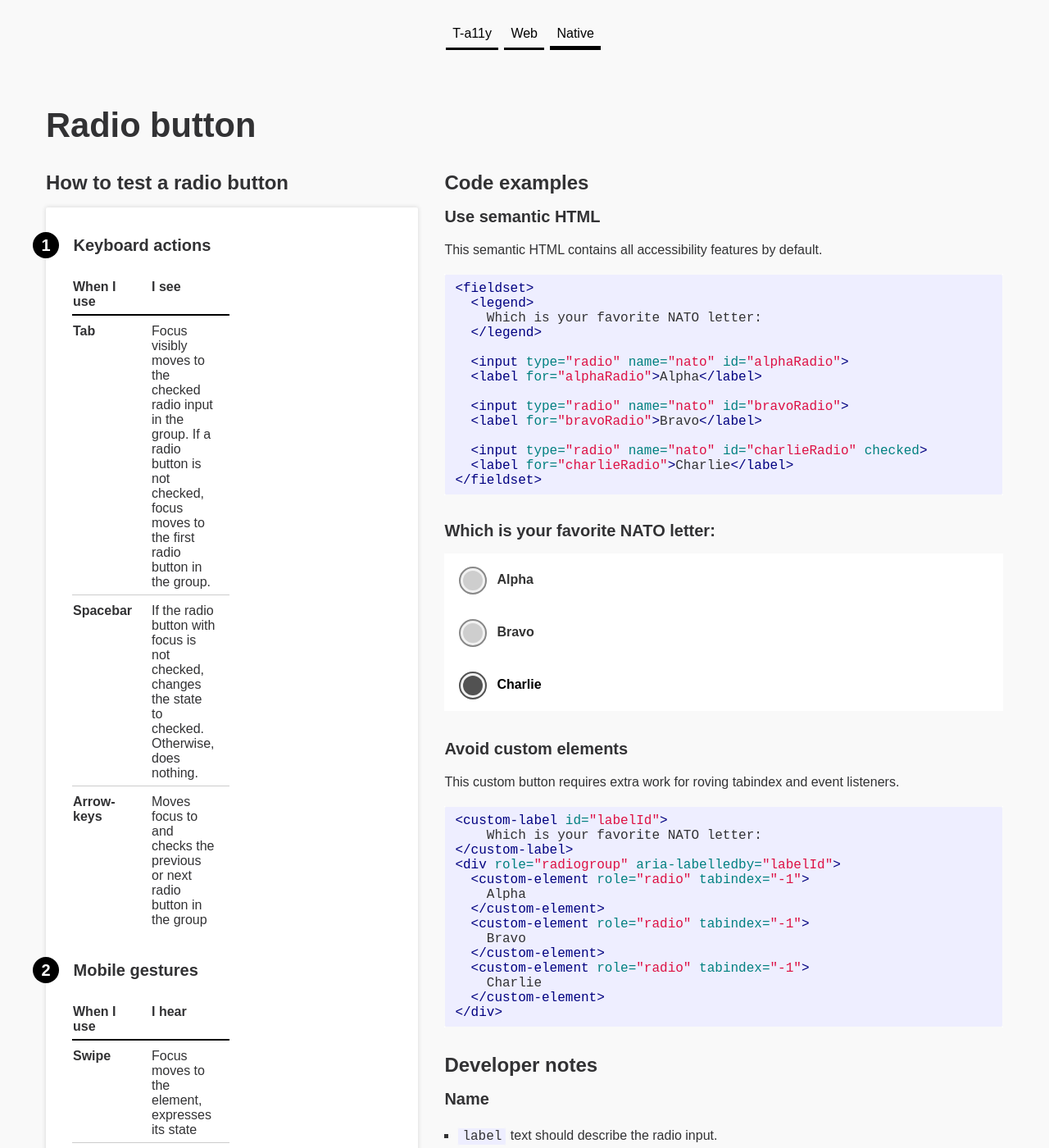
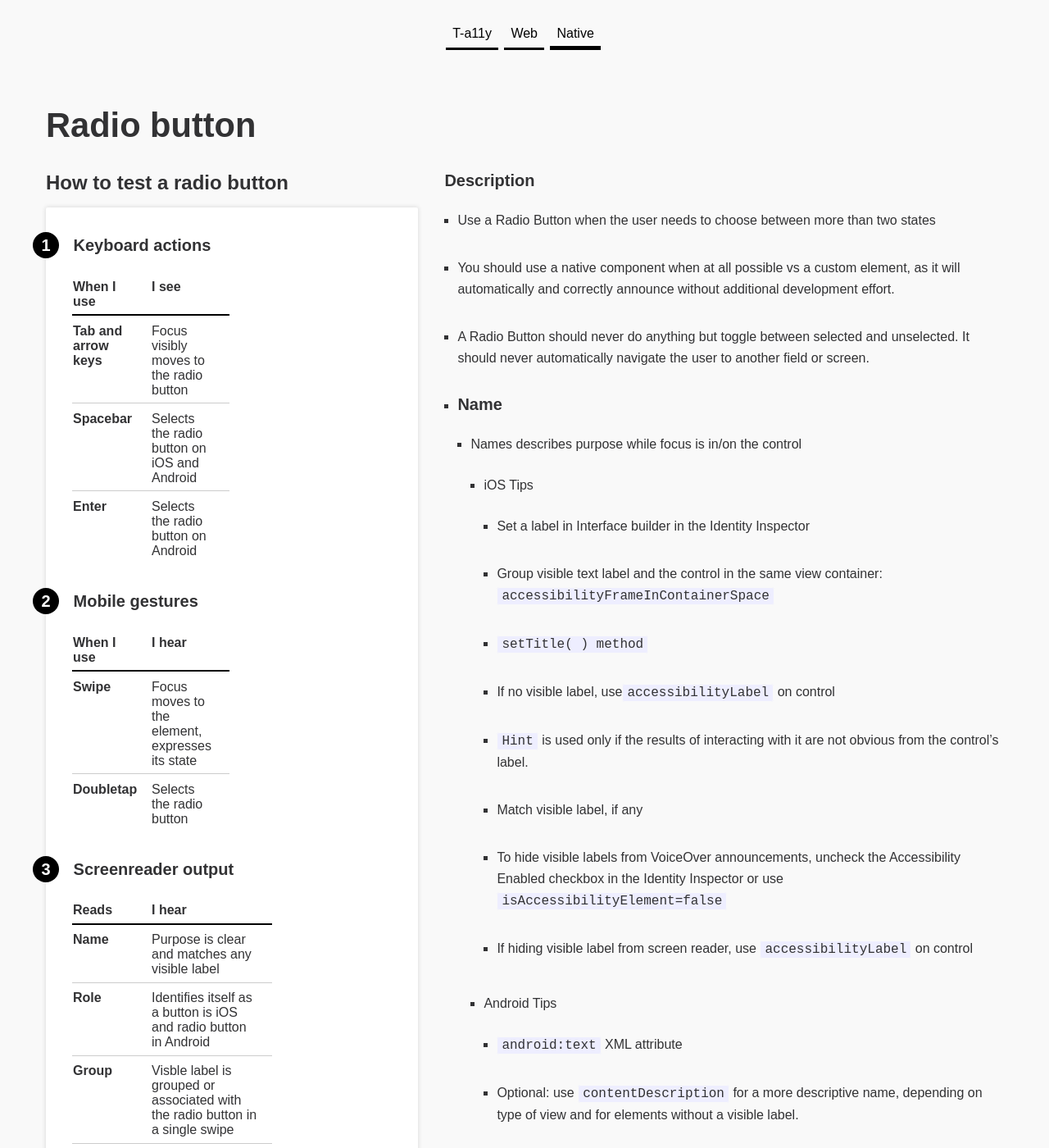
Before and after one commit to charlietriplett/OpenA11yEngineer, a Jekyll site: the page built from _checklist-native/radio.md, in a window 1280 px wide and 1400 px high. Shown: the whole window at 82% size. Built offline with Jekyll 4.4.1, drawn with Linux system fonts in a browser that asks for light colours; some of the changed text lies outside the part shown.

Commit message:
Radio button native updated

```diff
--- a/_checklist-native/radio.md
+++ b/_checklist-native/radio.md
@@ -4,95 +4,203 @@
 categories: form
 
 keyboard:
-  tab: |
-      Focus visibly moves to the checked radio input in the group. If a radio button is not checked, focus moves to the first radio button in the group.
+  tab and arrow keys: |
+      Focus visibly moves to the radio button
   spacebar: |
-      If the radio button with focus is not checked, changes the state to checked.  Otherwise, does nothing.
-  arrow-keys: |
-      Moves focus to and checks the previous or next radio button in the group
+      Selects the radio button on iOS and Android
+  enter: |
+      Selects the radio button on Android
 
 mobile:
   swipe: |
       Focus moves to the element, expresses its state
   doubletap: |
-      If the radio button with focus is not checked, changes the state to checked. Otherwise, does nothing.
+     Selects the radio button
 
 screenreader:
   name:  |
-      Input label and purpose is clear
+      Purpose is clear and matches any visible label
   role:  |
-      Identifies itself as a radio option
+      Identifies itself as a button is iOS and radio button in Android
   group: |
-      Each option has a label and all options are part of a named group.
+      Visble label is grouped or associated with the radio button in a single swipe
   state: |
-      Expresses its state (selected, checked, disabled)
+      Expresses its state (disabled/dimmed, iOS: "double tap to select" when unselected. Android: checked/not checked)
 ---
 
 
 
-## Code examples
+### **Description**
 
-### Use semantic HTML
-This semantic HTML contains all accessibility features by default.
+-   Use a Radio Button when the user needs to choose between more than two states
 
-{% highlight html %}
-{% include /examples/input-radio.html %}
-{% endhighlight %}
+-   You should use a native component when at all possible vs a custom element, as it will automatically and correctly announce without additional development effort.
 
-{::nomarkdown}
-{% include /examples/input-radio.html %}
-{:/}
+-   A Radio Button should never do anything but toggle between selected and unselected. It should never automatically navigate the user to another field or screen.
 
-### Avoid custom elements
-This custom button requires extra work for roving tabindex and event listeners.
+-   ### **Name**
 
-{% highlight html %}
-<custom-label id="labelId">
-    Which is your favorite NATO letter:
-</custom-label>
-<div role="radiogroup" aria-labelledby="labelId">
-  <custom-element role="radio" tabindex="-1">
-    Alpha
-  </custom-element>
-  <custom-element role="radio" tabindex="-1">
-    Bravo
-  </custom-element>
-  <custom-element role="radio" tabindex="-1">
-    Charlie
-  </custom-element>
-</div>
-{% endhighlight %}
+    -   Names describes purpose while focus is in/on the control
 
-## Developer notes
+        -   iOS Tips
 
-### Name
-- `label` text should describe the radio input.
-- Use `aria-describedby="hint-id"` for hints or additional descriptions
-- `aria-label="Radio input purpose"` can also be used (as a last resort)
+            -   Set a label in Interface builder in the Identity Inspector
 
-### Role
-- **By default**, semantic HTML radio inputs identify as radio button
-- Use `role="radio"` for custom elements
+            -   Group visible text label and the control in the same view container: `accessibilityFrameInContainerSpace`
 
-### Group
-- Semantic HTML
-    - `<fieldset>` should wrap the radio group
-    - `<legend>` should describe the group's purpose
-    - Each `<label>` must include `for="input-id"` to be associated with its input
-- Custom elements
-    - Use `role="radiogroup"` to take the palace of fieldset
-    - Use `aria-labelledby="label-id"` to associate an element as a label
-    - `aria-label="Group purpose"` can also be used if there's no label with an ID
+            -   `setTitle( ) method`
 
-### State
-- Semantic HTML
-    - `checked` (will be read as "selected" by screen reader)
-    - Use the `disabled` state for inactive buttons
-- Custom element
-    - Use `aria-checked="true/false"` to express state
-    - Use `aria-disabled="true"` to declare inactive elements
+            -   If no visible label, use`accessibilityLabel` on control
 
-### Focus
-- Focus must be visible
-- Custom elements will require keyboard event listeners and roving tabindex
-- **DO NOT** put interactive elements inbetween radio inputs.
+            -   `Hint` is used only if the results of interacting with it are not obvious from the control's label.
+
+            -   Match visible label, if any
+
+            -   To hide visible labels from VoiceOver announcements, uncheck the Accessibility Enabled checkbox in the Identity Inspector or use `isAccessibilityElement=false`
+
+            -   If hiding visible label from screen reader, use `accessibilityLabel` on control
+
+        -   Android Tips
+
+            -   `android:text` XML attribute
+
+            -   Optional: use `contentDescription` for a more descriptive name, depending on type of view and for elements without a visible label.
+
+            -   `contentDescription` overrides `android:text`
+
+            -   Use `labelFor` attribute to connect the visible label to the control
+
+
+-   ### **Role**
+
+    -   Role is automatically announced if a native switch is used.
+
+        -   iOS Tips
+
+            -   Use NSRadioButton
+
+            -   Announced as "button"
+
+        -   Android Tips
+
+            -   Use Standard RadioButton with RadioGroup when applicable
+
+            -   "double tap to activate" is expected announcement
+
+
+-   ### **Grouping**
+
+    -   Group visible label with switch (if applicable)
+
+        -   iOS Tips
+
+            -   `accessibilityFrame`
+
+            -   `accessibilityFrameInContainerSpace`
+
+            -   GroupView
+
+            -   Only the container class is an accessible element, `isAccessibilityElement=true` and announces all elements in one announcement This makes child elements no longer accessible by screen reader.
+
+        -   Android Tips
+
+            -   ViewGroup
+
+            -   Set the container object's `android:screenReaderFocusable attribute=true`, and each inner object's `android:focusable attribute=false`. In doing so, accessibility services can present the inner elements' `contentDescriptions` or names, one after the other, in a single announcement.
+
+
+-   ### **State**
+
+    -   States can be selected, dimmed/disabled, checked/unchecked, expands/collapses, on/off.
+
+        -   iOS Tips
+
+            -   Active: `isEnabled property`
+
+            -   Disabled: `UIAccessibilityTraitNotEnabled`
+
+            -   on/off: `isOn` or `setOn`
+
+            -   Announcement: "", dimmed
+
+            -   disabled/dimmed, selected.
+
+        -   Android Tips
+
+            -   Active: `android:enabled=true`
+
+            -   Disabled: `android:enabled=false`
+
+            -   on/off: `isChecked`, `setChecked`
+
+            -   Announcement: disabled, checked/not checked
+
+
+-   ### **Focus**
+
+    -   Only manage focus when needed. Primarily, let the device manage default focus order
+
+    -   Consider how focus should be managed between child elements and their parent views or containers
+
+        -   iOS Tips
+
+            -   `accessibilityElementIsFocused`
+
+            -   `isAccessibilityElement=true`, makes the element visible to the Accessibility API
+
+            -   `accessibilityElementsHidden` indicates that the children elements of the target element are visible or not to the Accessibility API
+
+            -   `accessibilityViewIsModal` contains the screen reader focus inside the Modal
+
+            -   To move screen reader focus to newly revealed content: `UIAccessibilityLayoutChangedNotification`
+
+            -   To NOT move focus, but announce new content: `UIAccessibilityAnnouncementNotification`
+
+        -   Android Tips
+
+            -   `importantForAccessibility` makes the element visible to the Accessibility API
+
+            -   `android:focusable=true`
+
+            -   `android=clickable=true`
+
+            -   Implement an `onClick( )` event handler for keyboard, not `onTouch( )`
+
+            -   `nextFocusDown`
+
+            -   `nextFocusUp`
+
+            -   `nextFocusRight`
+
+            -   `nextFocusLeft`
+
+            -   `accessibilityTraversalBefore` (or after)
+
+            -   To move screen reader focus to newly revealed content: `Type_View_Focused`
+
+            -   To NOT move focus, but announce new content: `accessibilityLiveRegion`
+
+                -   Polite or Assertive settings
+
+            -   To hide controls: `Important_For_Accessibility_false`
+
+
+-   ### **Actions**
+
+    -   For external keyboard and screen reader:
+
+        -   iOS Tips
+
+            -   Screen reader - to select: double tap
+
+            -   Keyboard - to focus: tab or arrow keys
+
+            -   Keyboard - to select: space bar
+
+        -   Android Tips
+
+            -   Screen reader - to select: double tap
+
+            -   Keyboard - to focus: tab or arrow keys
+
+            -   Keyboard - to select: space bar or enter key
```
